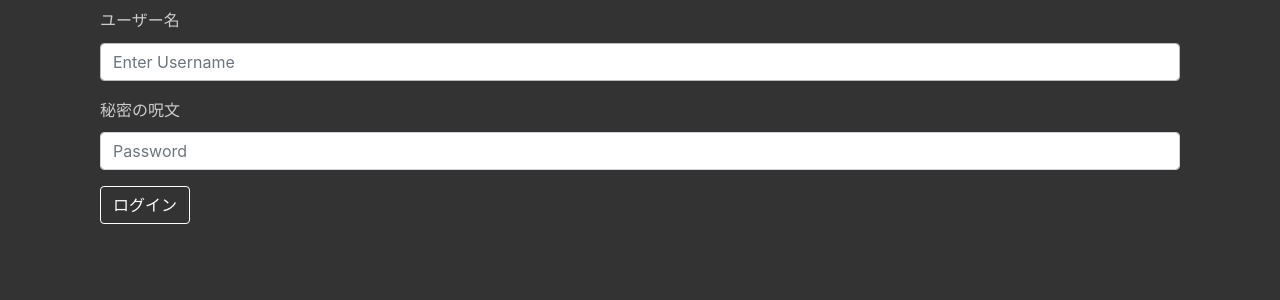
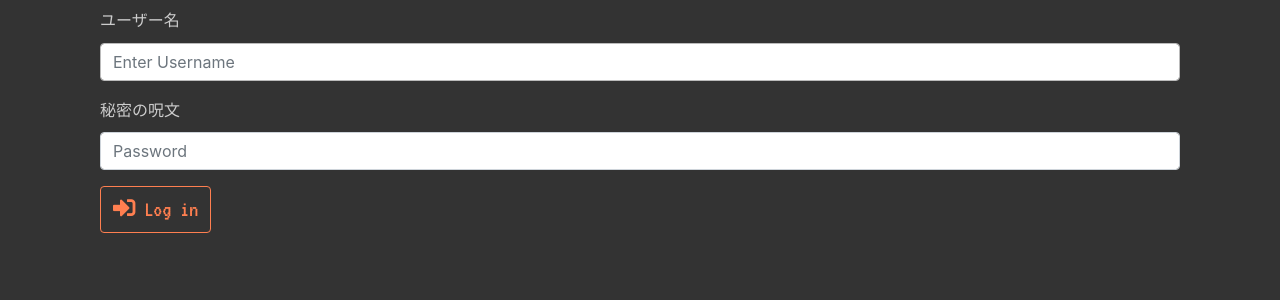
Before and after one commit to mshr-Hub/cookquest, a Django app: page /login/ in a window 1280 px wide. Shown: the part 189-489 px from the top of the page. Run offline with Django 3.2, Linux system fonts and the light colour scheme; some libraries are stand-ins or nearby versions.

Commit message:
ログイン画面のボタンを修正

```diff
--- a/templates/login.html
+++ b/templates/login.html
@@ -25,7 +25,10 @@
         <label for="exampleInputPassword1">秘密の呪文</label>
         <input name='password' type="password" class="form-control" id="exampleInputPassword1" placeholder="Password">
       </div>
-      <button type="submit" class="btn btn-primary">ログイン</button>
+      <button type="submit" class="btn btn-primary quest-font">
+        <i class="fas fa-sign-in-alt"></i>
+        Log in
+      </button>
     </div>
   </form>
 
```
